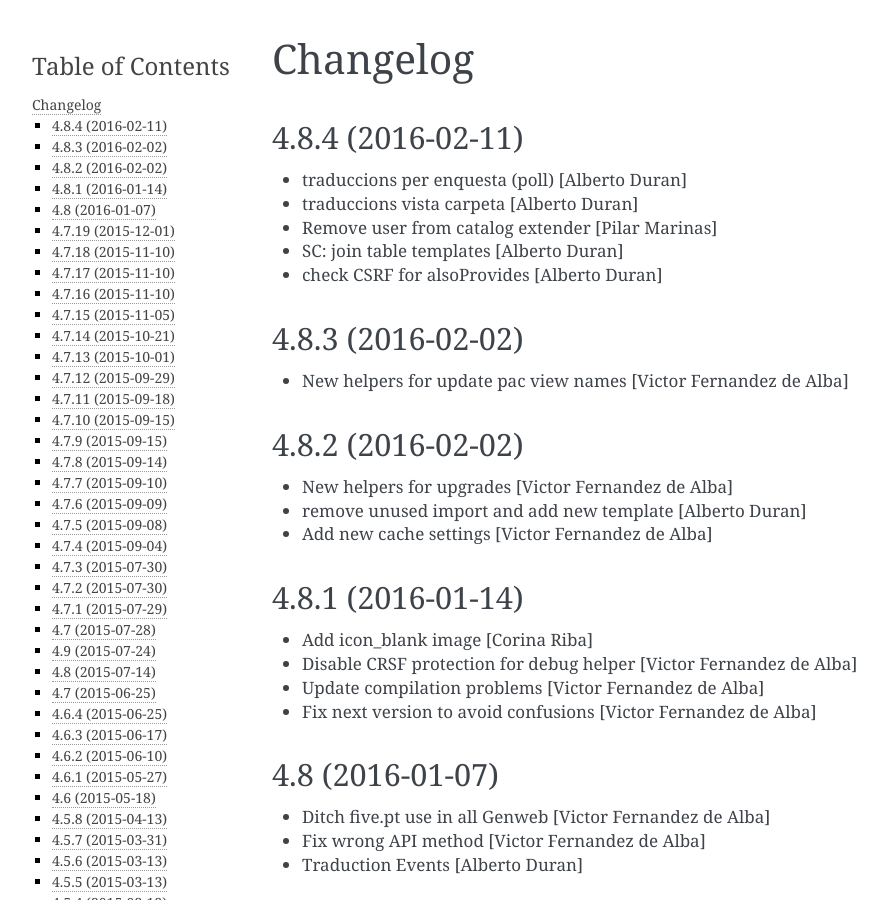
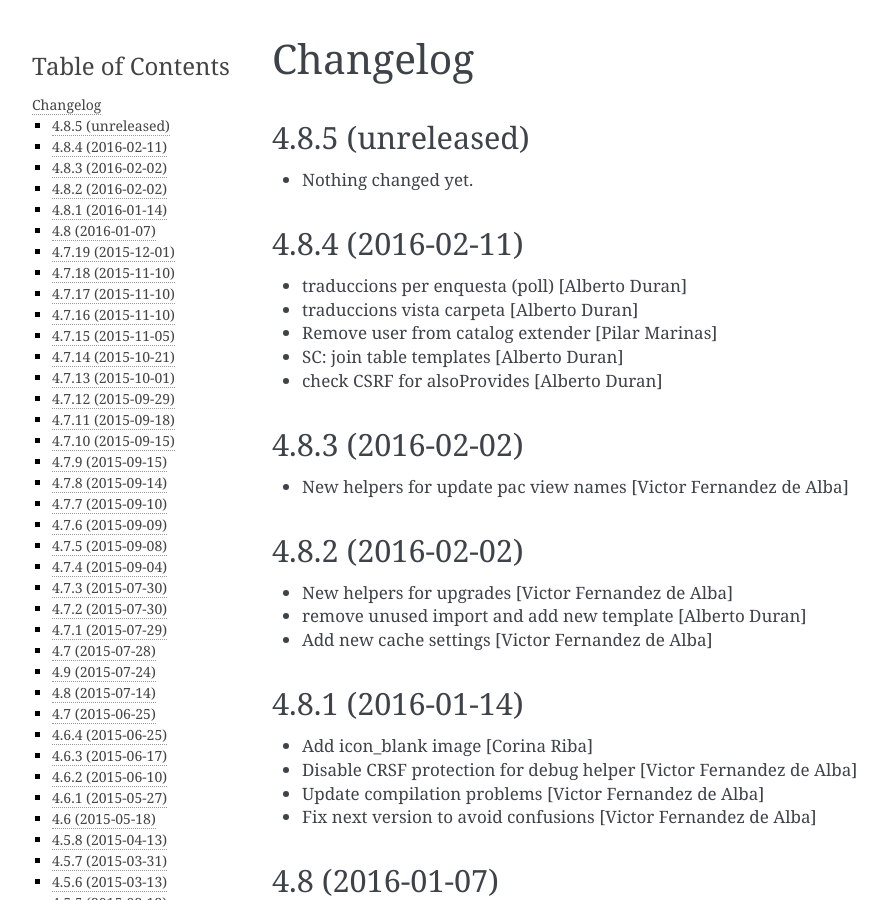
Before and after one commit to UPCnet/genweb.core, a Sphinx documentation site: the page built from docs/HISTORY.rst, in a window 1280 px wide and 900 px high. Shown: the whole window, without its empty margins (148-1035 px from the left). Built offline with Sphinx 7.4.7, drawn with Linux system fonts in a browser that asks for light colours.

Commit message:
Back to development: 4.8.5

```diff
--- a/docs/HISTORY.rst
+++ b/docs/HISTORY.rst
@@ -1,5 +1,11 @@
 Changelog
 =========
+
+4.8.5 (unreleased)
+------------------
+
+- Nothing changed yet.
+
 
 4.8.4 (2016-02-11)
 ------------------
--- a/setup.py
+++ b/setup.py
@@ -1,7 +1,7 @@
 from setuptools import setup, find_packages
 import os
 
-version = '4.8.4'
+version = '4.8.5.dev0'
 
 README = open('README.rst').read()
 HISTORY = open(os.path.join('docs', 'HISTORY.rst')).read()
```
